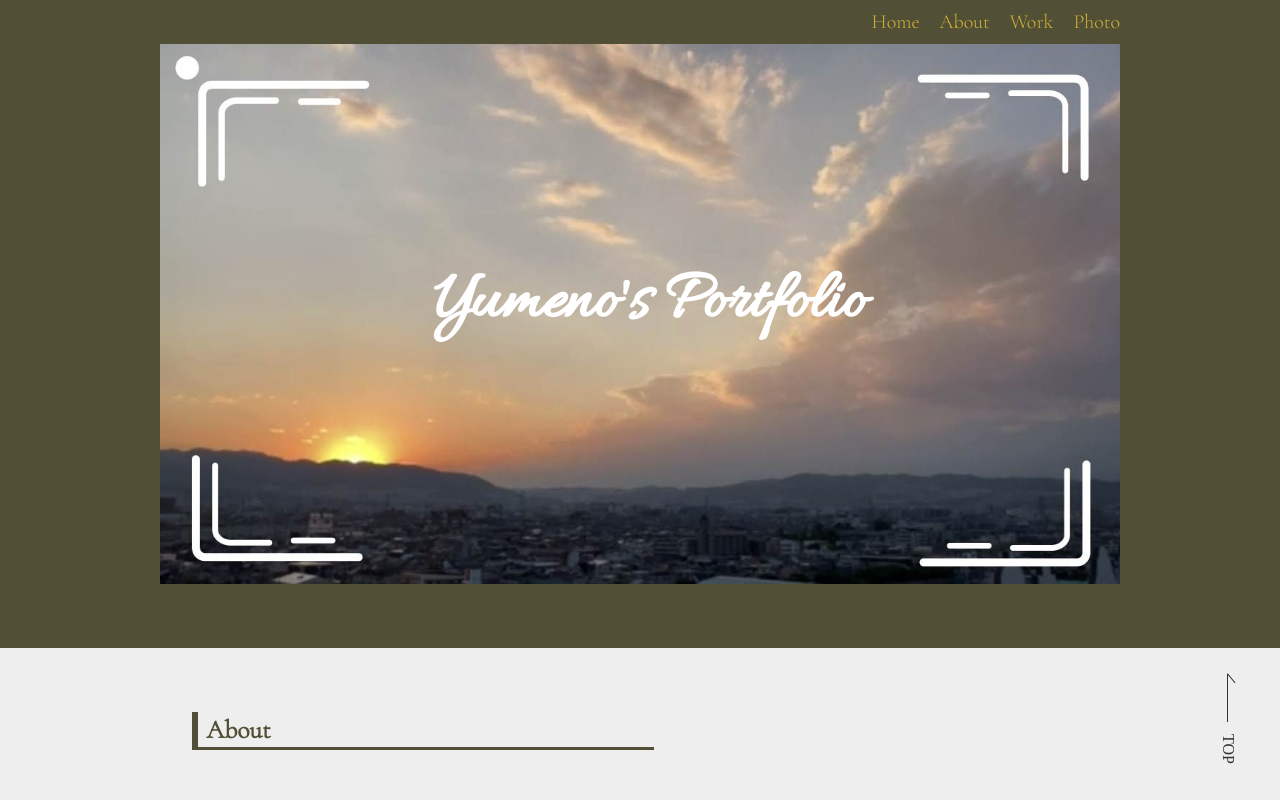
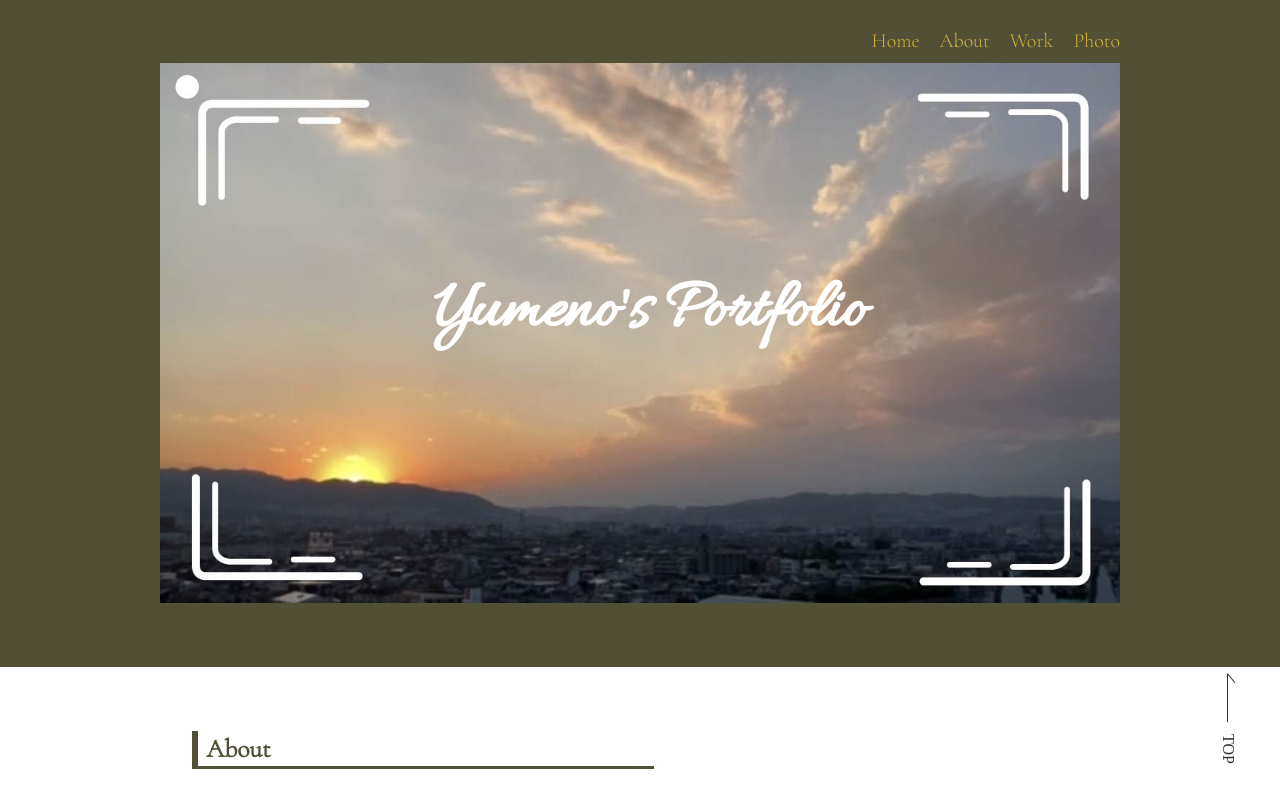
Before and after one commit to y-ugok/yumeeno.github.io, a plain HTML site: page index.html in a window 1280 px wide. Shown: the top 800 px of the page. Drawn offline with nearby package versions, Linux system fonts and the light colour scheme; a script that the page names is missing; a web font is replaced by a local one.

Commit message:
Add files via upload

```diff
--- a/css/6-1-7.css
+++ b/css/6-1-7.css
@@ -7,6 +7,7 @@
   /*横幅94%で左右に余白を持たせて中央寄せ*/
   width: 94%;
   margin: 0 auto;
+  padding-top: 0;
 }
 .slider img {
   width: 30vw;
@@ -61,7 +62,7 @@
 
 .slick-dots {
   text-align: center;
-  margin: 20px 0 0 0;
+  margin: 0;
 }
 
 .slick-dots li {
@@ -85,21 +86,11 @@
 
 /*========= レイアウトのためのCSS ===============*/
 
-body {
-  background: #eee;
-}
-
 /* h2,
 p {
   text-align: center;
   padding: 20px;
 } */
-
-ul {
-  margin: 0;
-  padding: 0;
-  list-style: none;
-}
 
 a {
   color: #333;
```
